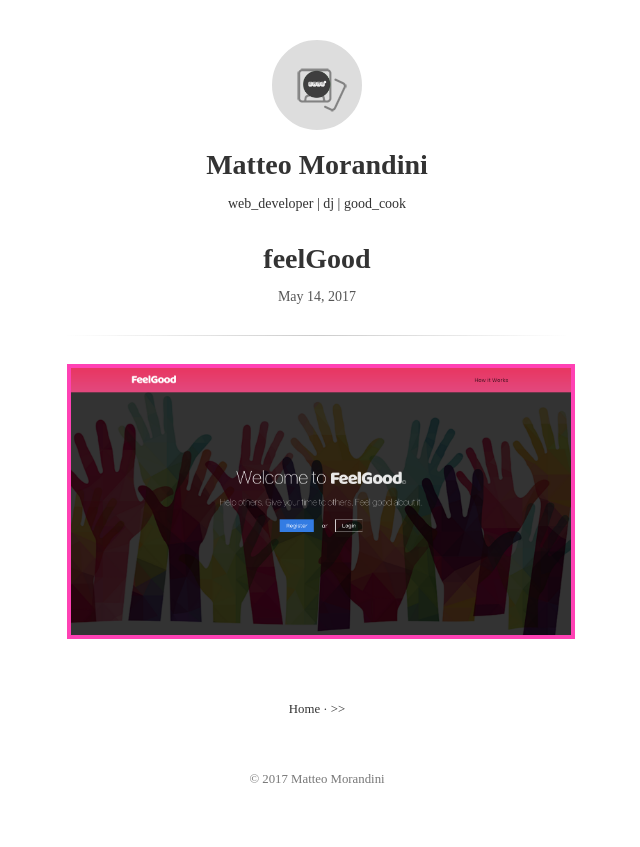
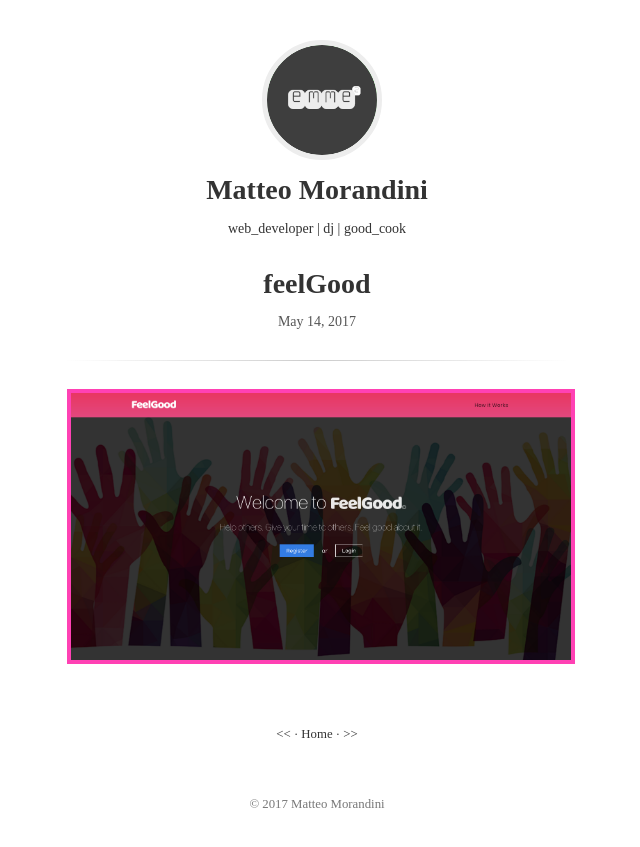
Before and after one commit to mmorandini/mmorandini.github.io, a Jekyll site: the page built from _posts/2017-05-14-feelGood.md, in a window 1280 px wide. Shown: the top 847 px of the page, without its empty margins (323-963 px from the left). Built offline with Jekyll 4.4.1, drawn with Linux system fonts in a browser that asks for light colours; nearby versions of some CDN libraries.

Commit message:
updated projects

```diff
--- a/_includes/header.html
+++ b/_includes/header.html
@@ -9,9 +9,11 @@
 	{% endif %}
 
 	<a href="{{ link | prepend: site.baseurl }}">
-		<img src="/assets/images/logo-no-border.png" class="ciao">
+		<div class="ciao">
+
+		</div>
 	</a>
-	<!-- <span class="logo-prompt">{{ prompt }}</span> -->
+	<span class="logo-prompt">{{ prompt }}</span>
   <h1>Matteo Morandini</h1>
   <p class="mt0">web_developer | dj | good_cook</p>
 
--- a/_sass/custom.scss
+++ b/_sass/custom.scss
@@ -0,0 +1,14 @@
+.ciao{
+	width: 120px;
+	height: 120px;
+	margin: 0 auto;
+	border: 5px solid #ededed;
+	background-image: url(/assets/images/logo-no-border.png);
+	background-size: cover;
+	background-position: center;
+	border-radius: 90px;
+	&:hover{
+	border: 5px solid lime;
+	background-image: url(/assets/images/logo-no-border.png);
+	}
+}
--- a/_sass/main.scss
+++ b/_sass/main.scss
@@ -21,9 +21,6 @@ h3,
 h4,
 h5 {
   margin: 45px 0 25px;
-}
-img {
-  max-width: 100%;
 }
 a {
   color: inherit;
@@ -58,12 +55,13 @@ blockquote {
   -webkit-animation-fill-mode: both;
   -webkit-animation-name: bounce;
   a {
-    background: #ddd url("gravatar_wrapper.png");
+    /*
+    background: #ddd url("gravatar_wrapper.png");*/
     color: #000;
     text-decoration: none;
     font-weight: 700;
-    height: 100px;
-    width: 100px;
+    height: 120px;
+    width: 120px;
     font-size: 1.5em;
     border-radius: 100%;
     display: inline-block;
@@ -71,6 +69,7 @@ blockquote {
     line-height: 100px;
     border: 5px solid #fff;
     box-sizing: border-box;
+    /*
     &:hover,
     &:focus {
       background: lime;
@@ -79,20 +78,23 @@ blockquote {
     &:focus + .logo-prompt {
       display: inline-block !important;
     }
+    */
     .gravatar {
-      margin-top: 5px;
+      /* margin-top: 5px; */
       -webkit-border-radius: 50%;
       -moz-border-radius: 50%;
       border-radius: 50%;
+      &:hover{
+      border: 5px solid lime;
+      }
     }
+    /*
     @media (max-width : 480px) {&:hover + .logo-prompt,
       &:focus + .logo-prompt {
         display: none !important;
       }
     }
-  }
-  .ciao{
-  width: 200px;
+    */
   }
 
   .logo-prompt {
@@ -122,6 +124,7 @@ blockquote {
       margin-top: -5px;
     }
   }
+
 }
 iframe {
   margin: 45px 0 !important;
```
Also changed, not shown: _posts/2017-06-31-mix-the-cloud.md (added, +11 -0 lines), assets/images/logo-no-border.png, assets/images/mix-the-cloud-home.png (added), assets/images/mtc-logo.png (added).
